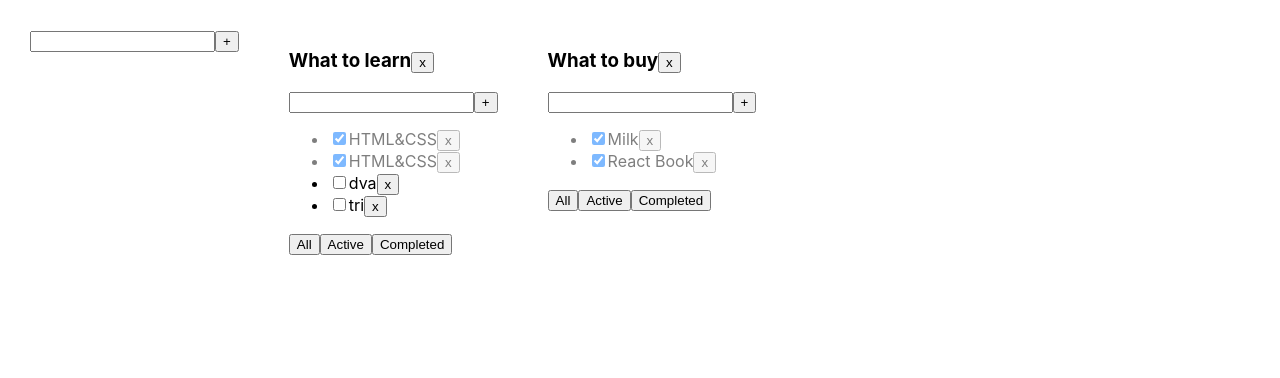
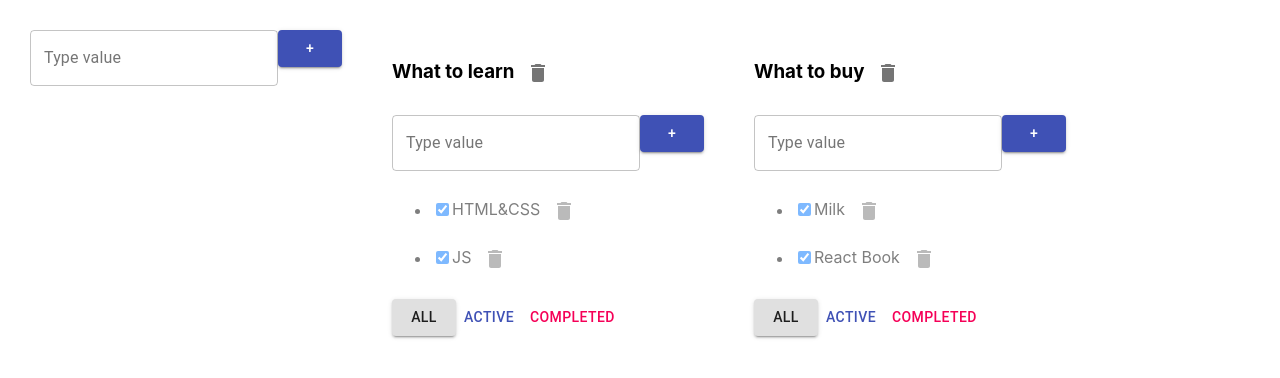
Before and after one commit to dm-mrtnvch/TODOLIST, a React (Create React App) app: page / in a window 1280 px wide. Shown: the top 378 px of the page. Built offline with nearby package versions, Linux system fonts and the light colour scheme.

Commit message:
Material-UI Lesson 7 part 1

```diff
--- a/package.json
+++ b/package.json
@@ -3,6 +3,8 @@
   "version": "0.1.0",
   "private": true,
   "dependencies": {
+    "@material-ui/core": "^4.11.2",
+    "@material-ui/icons": "^4.11.2",
     "@testing-library/jest-dom": "^4.2.4",
     "@testing-library/react": "^9.3.2",
     "@testing-library/user-event": "^7.1.2",
--- a/src/AddItemForm.tsx
+++ b/src/AddItemForm.tsx
@@ -1,12 +1,24 @@
 import React, {ChangeEvent, KeyboardEvent, useState} from 'react';
+import {Button, TextField} from '@material-ui/core';
+import {TextFields} from '@material-ui/icons';
 
-type addItemFormPropsType = {
+type AddItemFormPropsType = {
     addItem: (title: string) => void
 }
 
-export function AddItemForm(props: addItemFormPropsType) {
+export function AddItemForm(props: AddItemFormPropsType) {
+
     let [title, setTitle] = useState('')
     let [error, setError] = useState<string | null>(null)
+
+    const addItem = () => {
+        if (title.trim() !== '') {
+            props.addItem(title);
+            setTitle('');
+        } else {
+            setError('Title is required');
+        }
+    }
 
     const onChangeHandler = (e: ChangeEvent<HTMLInputElement>) => {
         setTitle(e.currentTarget.value)
@@ -15,27 +27,19 @@ export function AddItemForm(props: addItemFormPropsType) {
     const onKeyPressHandler = (e: KeyboardEvent<HTMLInputElement>) => {
         setError(null);
         if (e.charCode === 13) {
-            addTask();
-        }
-    }
-
-    const addTask = () => {
-        let newTitle = title.trim();
-        if (newTitle !== '') {
-            props.addItem(newTitle);
-            setTitle('');
-        } else {
-            setError('Title is required');
+            addItem();
         }
     }
 
     return <div>
-        <input value={title}
-               onChange={onChangeHandler}
-               onKeyPress={onKeyPressHandler}
-               className={error ? 'error' : ''}
+        <TextField value={title}
+                   variant={'outlined'}
+                   label={'Type value'}
+                   onChange={onChangeHandler}
+                   onKeyPress={onKeyPressHandler}
+                   error={!!error}
+                   helperText={error}
         />
-        <button onClick={addTask}>+</button>
-        {error && <div className="error-message">{error}</div>}
+        <Button onClick={addItem} variant={'contained'} color={'primary'}>+</Button>
     </div>
 }
--- a/src/App.tsx
+++ b/src/App.tsx
@@ -11,51 +11,17 @@ type TodolistType = {
     filter: FilterValuesType
 }
 
-
 type TasksStateType = {
-    [key: string]: TaskType[]
+    [key: string]: Array<TaskType>
 }
 
+
 function App() {
-    let todolistId1 = v1();
-    let todolistId2 = v1();
-
-    let [todolists, setTodolists] = useState<Array<TodolistType>>([
-        {id: todolistId1, title: "What to learn", filter: "all"},
-        {id: todolistId2, title: "What to buy", filter: "all"}
-    ])
-
-    let [tasks, setTasks] = useState<TasksStateType>({
-        [todolistId1]: [
-            {id: v1(), title: "HTML&CSS", isDone: true},
-            {id: v1(), title: "HTML&CSS", isDone: true},
-            {id: v1(), title: "dva", isDone: false},
-            {id: v1(), title: "tri", isDone: false}
-        ],
-        [todolistId2]: [
-            {id: v1(), title: "Milk", isDone: true},
-            {id: v1(), title: "React Book", isDone: true}
-        ]
-    });
-
-    function addTodolist(title: string) {
-        let todolist: TodolistType = {
-            id: v1(),
-            filter: 'all',
-            title: title
-        }
-        setTodolists([todolist, ...todolists ])
-        setTasks({
-            ...tasks,
-            [todolist.id]: []
-        })
-    }
-
     function removeTask(id: string, todolistId: string) {
         //достанем нужный массив по todolistId:
         let todolistTasks = tasks[todolistId];
         // перезапишем в этом объекте массив для нужного тудулиста отфилтрованным массивом:
-        tasks[todolistId] = todolistTasks.filter(t => t.id !== id);
+        tasks[todolistId] = todolistTasks.filter(t => t.id != id);
         // засетаем в стейт копию объекта, чтобы React отреагировал перерисовкой
         setTasks({...tasks});
     }
@@ -68,6 +34,14 @@ function App() {
         tasks[todolistId] = [task, ...todolistTasks];
         // засетаем в стейт копию объекта, чтобы React отреагировал перерисовкой
         setTasks({...tasks});
+    }
+
+    function changeFilter(value: FilterValuesType, todolistId: string) {
+        let todolist = todolists.find(tl => tl.id === todolistId);
+        if (todolist) {
+            todolist.filter = value;
+            setTodolists([...todolists])
+        }
     }
 
     function changeStatus(id: string, isDone: boolean, todolistId: string) {
@@ -89,40 +63,62 @@ function App() {
         let task = todolistTasks.find(t => t.id === id);
         //изменим таску, если она нашлась
         if (task) {
-            task.title = newTitle ;
+            task.title = newTitle;
             // засетаем в стейт копию объекта, чтобы React отреагировал перерисовкой
             setTasks({...tasks});
         }
     }
 
-    function changeFilter(value: FilterValuesType, todolistId: string) {
-        let todolist = todolists.find(tl => tl.id === todolistId);
-        if (todolist) {
-            todolist.filter = value;
-            setTodolists([...todolists])
-        }
-    }
-
     function removeTodolist(id: string) {
         // засунем в стейт список тудулистов, id которых не равны тому, который нужно выкинуть
-        setTodolists(todolists.filter(tl => tl.id !== id));
+        setTodolists(todolists.filter(tl => tl.id != id));
         // удалим таски для этого тудулиста из второго стейта, где мы храним отдельно таски
         delete tasks[id]; // удаляем св-во из объекта... значением которого являлся массив тасок
         // засетаем в стейт копию объекта, чтобы React отреагировал перерисовкой
         setTasks({...tasks});
     }
+    function changeTodolistTitle(id: string, title: string) {
+        // найдём нужный todolist
+        const todolist = todolists.find(tl => tl.id === id);
+        if (todolist) {
+            // если нашёлся - изменим ему заголовок
+            todolist.title = title;
+            setTodolists([...todolists]);
+        }
+    }
 
-    function changeTodolistTitle(id: string, newTitle: string) {
-        const todolist = todolists.find(tl => tl.id === id)
-            if(todolist) {
-                todolist.title = newTitle
-                setTodolists([...todolists])
-            }
+    let todolistId1 = v1();
+    let todolistId2 = v1();
+
+    let [todolists, setTodolists] = useState<Array<TodolistType>>([
+        {id: todolistId1, title: "What to learn", filter: "all"},
+        {id: todolistId2, title: "What to buy", filter: "all"}
+    ])
+
+    let [tasks, setTasks] = useState<TasksStateType>({
+        [todolistId1]: [
+            {id: v1(), title: "HTML&CSS", isDone: true},
+            {id: v1(), title: "JS", isDone: true}
+        ],
+        [todolistId2]: [
+            {id: v1(), title: "Milk", isDone: true},
+            {id: v1(), title: "React Book", isDone: true}
+        ]
+    });
+
+    function addTodolist(title: string) {
+        let newTodolistId = v1();
+        let newTodolist: TodolistType = {id: newTodolistId, title: title, filter: 'all'};
+        setTodolists([newTodolist, ...todolists]);
+        setTasks({
+            ...tasks,
+            [newTodolistId]: []
+        })
     }
 
     return (
         <div className="App">
-            <AddItemForm addItem={addTodolist}/>
+            <AddItemForm addItem={addTodolist} />
             {
                 todolists.map(tl => {
                     let allTodolistTasks = tasks[tl.id];
@@ -144,9 +140,9 @@ function App() {
                         changeFilter={changeFilter}
                         addTask={addTask}
                         changeTaskStatus={changeStatus}
-                        changeTaskTitle={changeTaskTitle}
                         filter={tl.filter}
                         removeTodolist={removeTodolist}
+                        changeTaskTitle={changeTaskTitle}
                         changeTodolistTitle={changeTodolistTitle}
                     />
                 })
--- a/src/EditableSpan.tsx
+++ b/src/EditableSpan.tsx
@@ -1,22 +1,27 @@
 import React, {ChangeEvent, useState} from 'react';
 
 type EditableSpanPropsType = {
-    title: string
+    value: string
     onChange: (newValue: string) => void
 }
 
 export function EditableSpan(props: EditableSpanPropsType) {
-    const [editMode, setEditMode] = useState(false)
-    const [title, setTitle] = useState('')
+    let [editMode, setEditMode] = useState(false);
+    let [title, setTitle] = useState(props.value);
 
     const activateEditMode = () => {
-        setEditMode(true)
-        props.onChange(title)
+        setEditMode(true);
+        setTitle(props.value);
     }
-    const activateViewMode = () => setEditMode(false)
-    const onChangeTitleHandler = (e: ChangeEvent<HTMLInputElement>) => setTitle(e.currentTarget.value)
+    const activateViewMode = () => {
+        setEditMode(false);
+        props.onChange(title);
+    }
+    const changeTitle = (e: ChangeEvent<HTMLInputElement>) => {
+        setTitle(e.currentTarget.value)
+    }
 
     return editMode
-    ? <input value={props.title} onChange={onChangeTitleHandler} onBlur={activateViewMode} autoFocus />
-    : <span onDoubleClick={activateEditMode}>{props.title}</span>
+        ? <input value={title} onChange={changeTitle} autoFocus onBlur={activateViewMode}/>
+        : <span onDoubleClick={activateEditMode}>{props.value}</span>
 }
--- a/src/Todolist.tsx
+++ b/src/Todolist.tsx
@@ -2,6 +2,8 @@ import React, {ChangeEvent} from 'react';
 import {FilterValuesType} from './App';
 import {AddItemForm} from './AddItemForm';
 import {EditableSpan} from './EditableSpan';
+import {Button, IconButton} from '@material-ui/core';
+import {Delete} from '@material-ui/icons';
 
 export type TaskType = {
     id: string
@@ -17,61 +19,70 @@ type PropsType = {
     changeFilter: (value: FilterValuesType, todolistId: string) => void
     addTask: (title: string, todolistId: string) => void
     changeTaskStatus: (id: string, isDone: boolean, todolistId: string) => void
-    changeTaskTitle: (id: string, newTitle: string, todolistId: string) => void
+    removeTodolist: (id: string) => void
     changeTodolistTitle: (id: string, newTitle: string) => void
-    removeTodolist: (id: string) => void
     filter: FilterValuesType
+    changeTaskTitle: (taskId: string, newTitle: string, todolistId: string) => void
 }
 
 export function Todolist(props: PropsType) {
-
-    const removeTodolist = () => props.removeTodolist(props.id)
-    const changeTodolistTitle = (newTitle: string) => props.changeTodolistTitle(props.id, newTitle)
-    const onAllClickHandler = () => props.changeFilter("all", props.id);
-    const onActiveClickHandler = () => props.changeFilter("active", props.id);
-    const onCompletedClickHandler = () => props.changeFilter("completed", props.id);
-
     const addTask = (title: string) => {
-        props.addTask(title, props.id)
+        props.addTask(title, props.id);
     }
 
+    const removeTodolist = () => {
+        props.removeTodolist(props.id);
+    }
+    const changeTodolistTitle = (title: string) => {
+        props.changeTodolistTitle(props.id, title);
+    }
+
+    const onAllClickHandler = () => props.changeFilter('all', props.id);
+    const onActiveClickHandler = () => props.changeFilter('active', props.id);
+    const onCompletedClickHandler = () => props.changeFilter('completed', props.id);
+
     return <div>
-        <h3> <EditableSpan title={props.title} onChange={changeTodolistTitle}/>
-            <button onClick={removeTodolist}>x</button>
+        <h3><EditableSpan value={props.title} onChange={changeTodolistTitle}/>
+            <IconButton onClick={removeTodolist}>
+                <Delete/>
+            </IconButton>
         </h3>
-            <AddItemForm addItem={addTask}/>
+
+
+        <AddItemForm addItem={addTask}/>
         <ul>
             {
                 props.tasks.map(t => {
                     const onClickHandler = () => props.removeTask(t.id, props.id)
-                    const onChangeStatusHandler = (e: ChangeEvent<HTMLInputElement>) => {
+                    const onChangeHandler = (e: ChangeEvent<HTMLInputElement>) => {
                         let newIsDoneValue = e.currentTarget.checked;
                         props.changeTaskStatus(t.id, newIsDoneValue, props.id);
                     }
-                    const onChangeTitleHandler = (newValue: string) => {
-                        props.changeTaskTitle(t.id, newValue, props.id)
-
+                    const onTitleChangeHandler = (newValue: string) => {
+                        props.changeTaskTitle(t.id, newValue, props.id);
                     }
 
-                    return <li key={t.id} className={t.isDone ? "is-done" : ""}>
-                        <input type="checkbox" onChange={onChangeStatusHandler} checked={t.isDone}/>
-                        <EditableSpan title={t.title}
-                                      onChange={onChangeTitleHandler}/>
-                        <button onClick={onClickHandler}>x</button>
+
+                    return <li key={t.id} className={t.isDone ? 'is-done' : ''}>
+                        <input type="checkbox" onChange={onChangeHandler} checked={t.isDone}/>
+                        <EditableSpan value={t.title} onChange={onTitleChangeHandler}/>
+                        <IconButton onClick={onClickHandler}>
+                            <Delete/>
+                        </IconButton>
                     </li>
                 })
             }
         </ul>
         <div>
-            <button className={props.filter === 'all' ? "active-filter" : ""}
+            <Button variant={props.filter === 'all' ? 'contained' : 'text'}
                     onClick={onAllClickHandler}>All
-            </button>
-            <button className={props.filter === 'active' ? "active-filter" : ""}
+            </Button>
+            <Button color={'primary'} variant={props.filter === 'active' ? 'contained' : 'text'}
                     onClick={onActiveClickHandler}>Active
-            </button>
-            <button className={props.filter === 'completed' ? "active-filter" : ""}
+            </Button>
+            <Button color={'secondary'} variant={props.filter === 'completed' ? 'contained' : 'text'}
                     onClick={onCompletedClickHandler}>Completed
-            </button>
+            </Button>
         </div>
     </div>
 }
```
